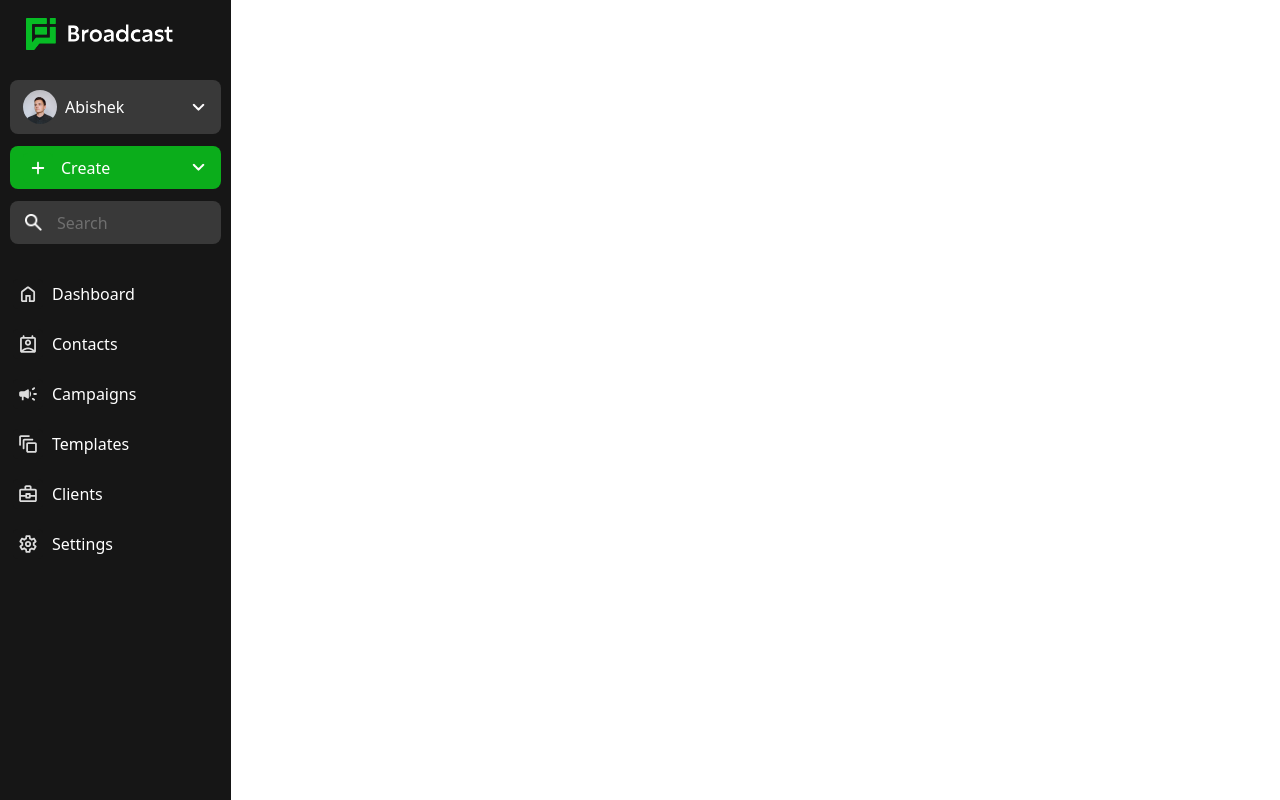
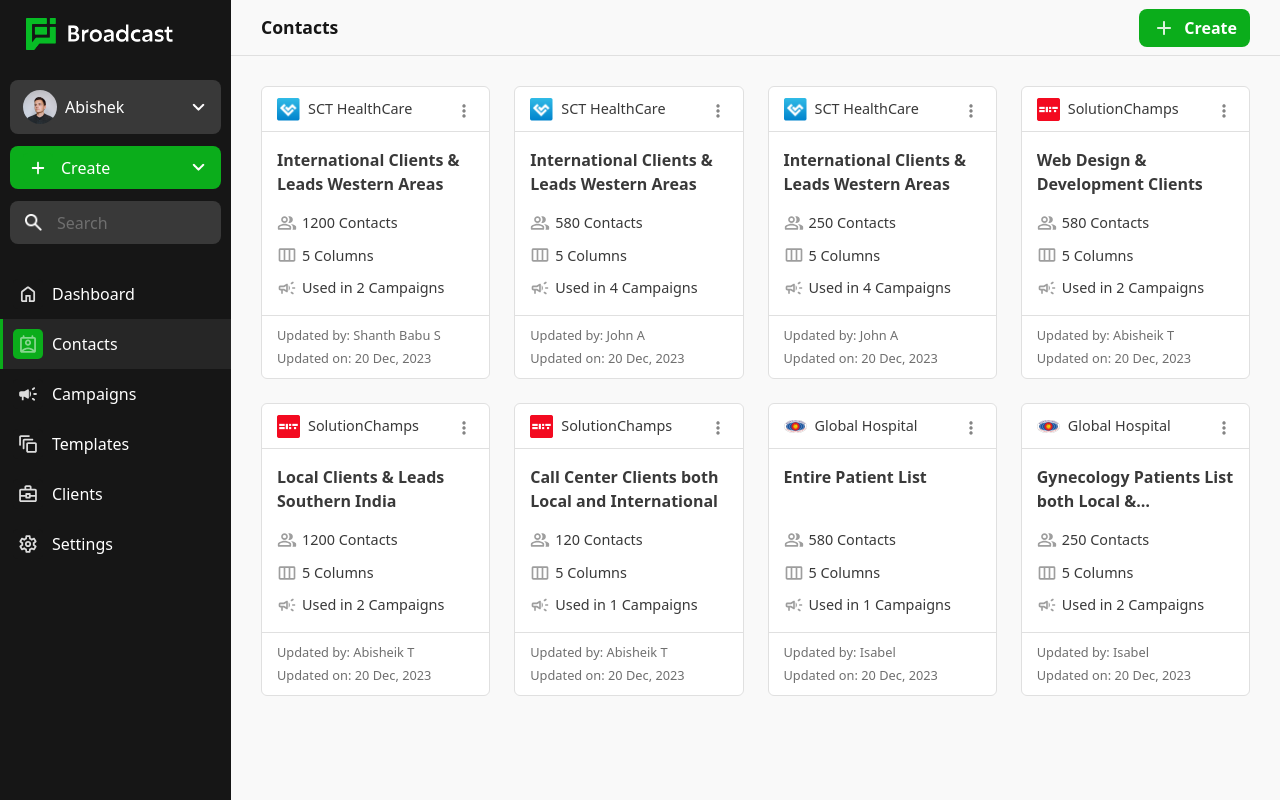
Before and after one commit to vijayarajan2244/solutionchamps-task, a React (Create React App) app: page / in a window 1280 px wide. Built offline with nearby package versions, Linux system fonts and the light colour scheme.

Commit message:
Route changed to base

```diff
--- a/src/App.jsx
+++ b/src/App.jsx
@@ -13,7 +13,7 @@
         <Sidebar></Sidebar>
         <div className='main-wrapper'>
           <Routes>
-            <Route path='/contacts' element={<Contact></Contact>}></Route>
+            <Route path='/' element={<Contact></Contact>}></Route>
             <Route path='/search' element={<Search></Search>}></Route>
           </Routes>
         </div>
--- a/src/components/Sidebar/Sidebar.jsx
+++ b/src/components/Sidebar/Sidebar.jsx
@@ -71,7 +71,7 @@
                 </NavLink>
               </li>
               <li data-bs-dismiss="offcanvas" aria-label="Close">
-                <NavLink to={'/contacts'}>
+                <NavLink to={'/'}>
                   <ContactsIcon></ContactsIcon>
                   <p>Contacts</p>
                 </NavLink>
```
